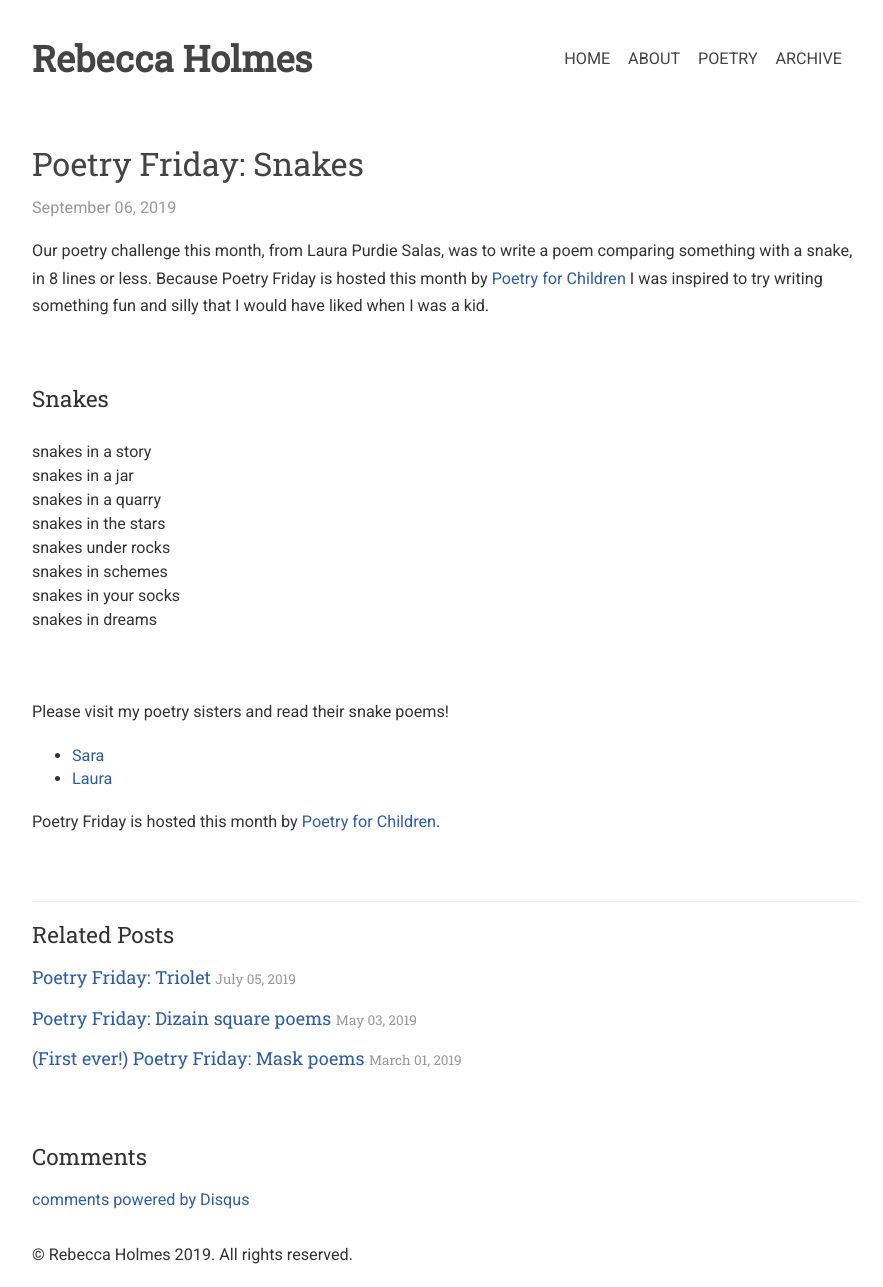
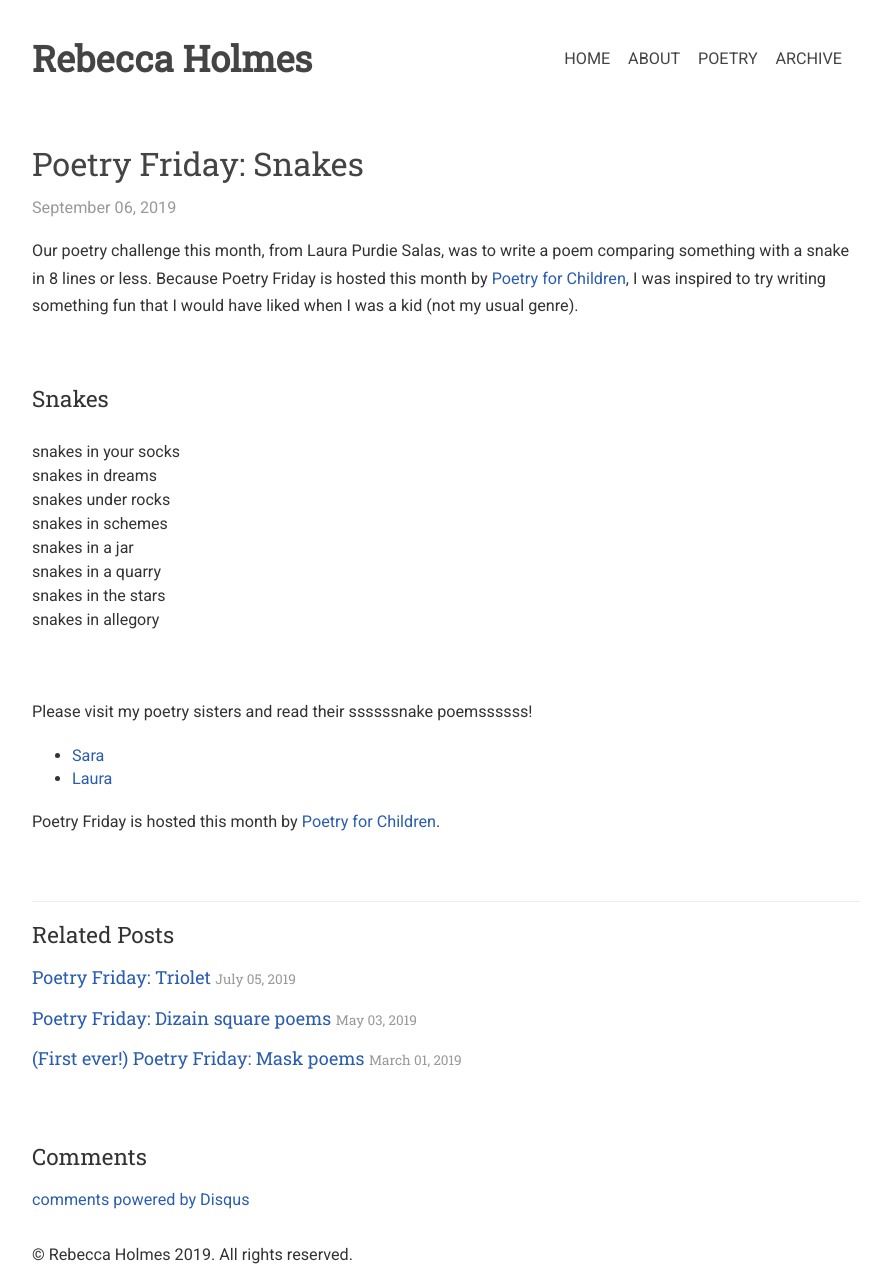
Before and after one commit to piscisvolans/piscisvolans.github.io, a Jekyll site: the page built from _posts/2019-09-06-poetry-friday-snakes.md, in a window 1280 px wide. Shown: the whole page, without its empty margins (194-1077 px from the left). Built offline with Jekyll 4.4.1, drawn with Linux system fonts in a browser that asks for light colours; nearby versions of some CDN libraries; some web fonts are replaced; comment, search, counter and statistics services are not loaded.

Commit message:
Update 2019-09-06-poetry-friday-snakes.md

```diff
--- a/_posts/2019-09-06-poetry-friday-snakes.md
+++ b/_posts/2019-09-06-poetry-friday-snakes.md
@@ -5,24 +5,24 @@
 more: "True"
 ---
 
-Our poetry challenge this month, from Laura Purdie Salas, was to write a poem comparing something with a snake, in 8 lines or less. Because Poetry Friday is hosted this month by [Poetry for Children](http://poetryforchildren.blogspot.com/) I was inspired to try writing something fun and silly that I would have liked when I was a kid.
+Our poetry challenge this month, from Laura Purdie Salas, was to write a poem comparing something with a snake in 8 lines or less. Because Poetry Friday is hosted this month by [Poetry for Children](http://poetryforchildren.blogspot.com/), I was inspired to try writing something fun that I would have liked when I was a kid (not my usual genre).
 
 <!--more-->
 
 <br>
 <h2>Snakes</h2>
 <pre class="poem">
-snakes in a story
+snakes in your socks
+snakes in dreams
+snakes under rocks
+snakes in schemes
 snakes in a jar
 snakes in a quarry
 snakes in the stars
-snakes under rocks
-snakes in schemes
-snakes in your socks
-snakes in dreams
+snakes in allegory
 </pre>
 <br><br>
-Please visit my poetry sisters and read their snake poems!
+Please visit my poetry sisters and read their ssssssnake poemssssss!
 
 <!--* [Liz](https://lizgartonscanlon.com/2019/05/poetry-project-may-2019/)-->
 * [Sara](https://saralewisholmes.blogspot.com/2019/09/poetry-friday-snakes-in-eight-lines-or.html)
```
